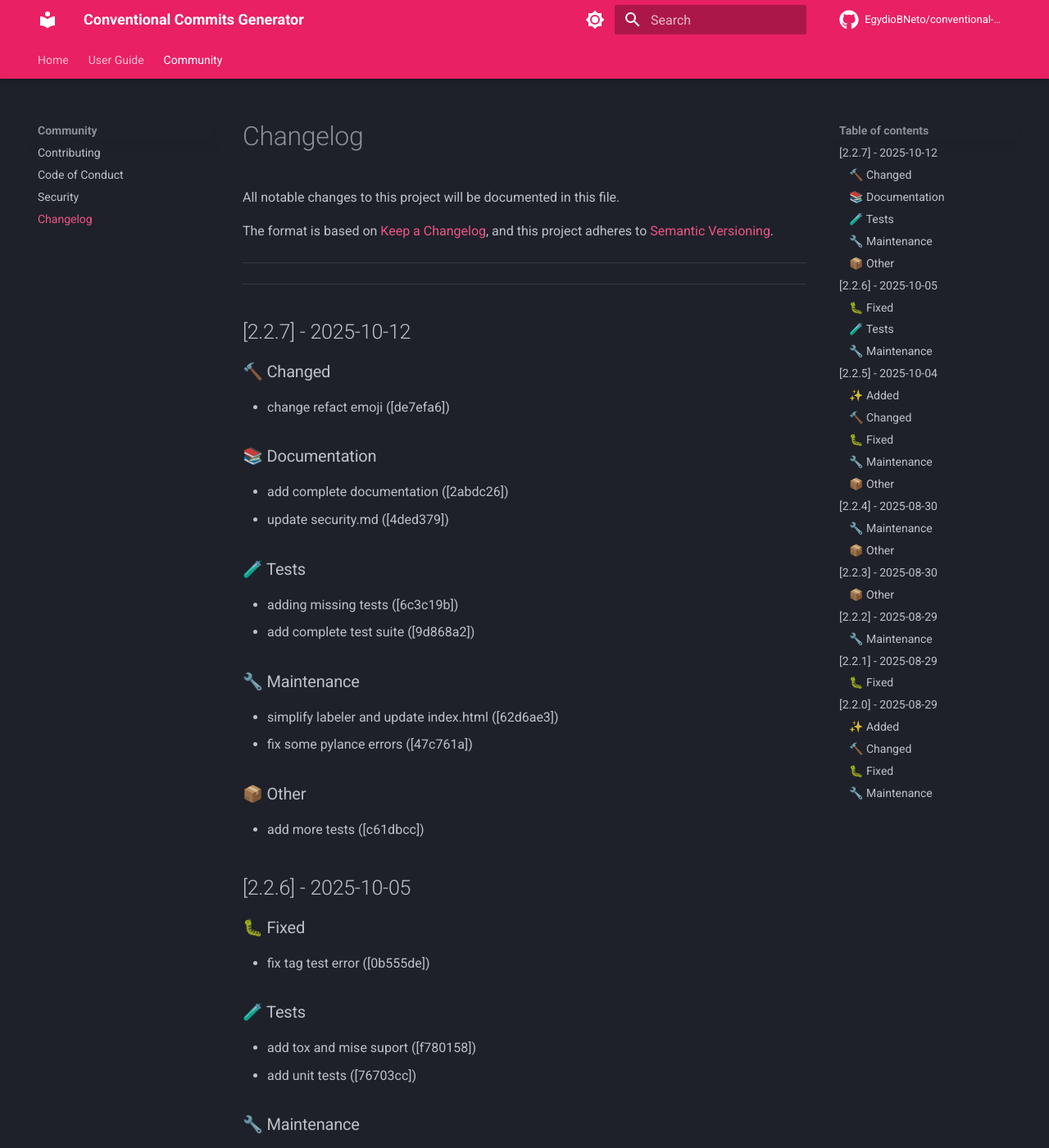
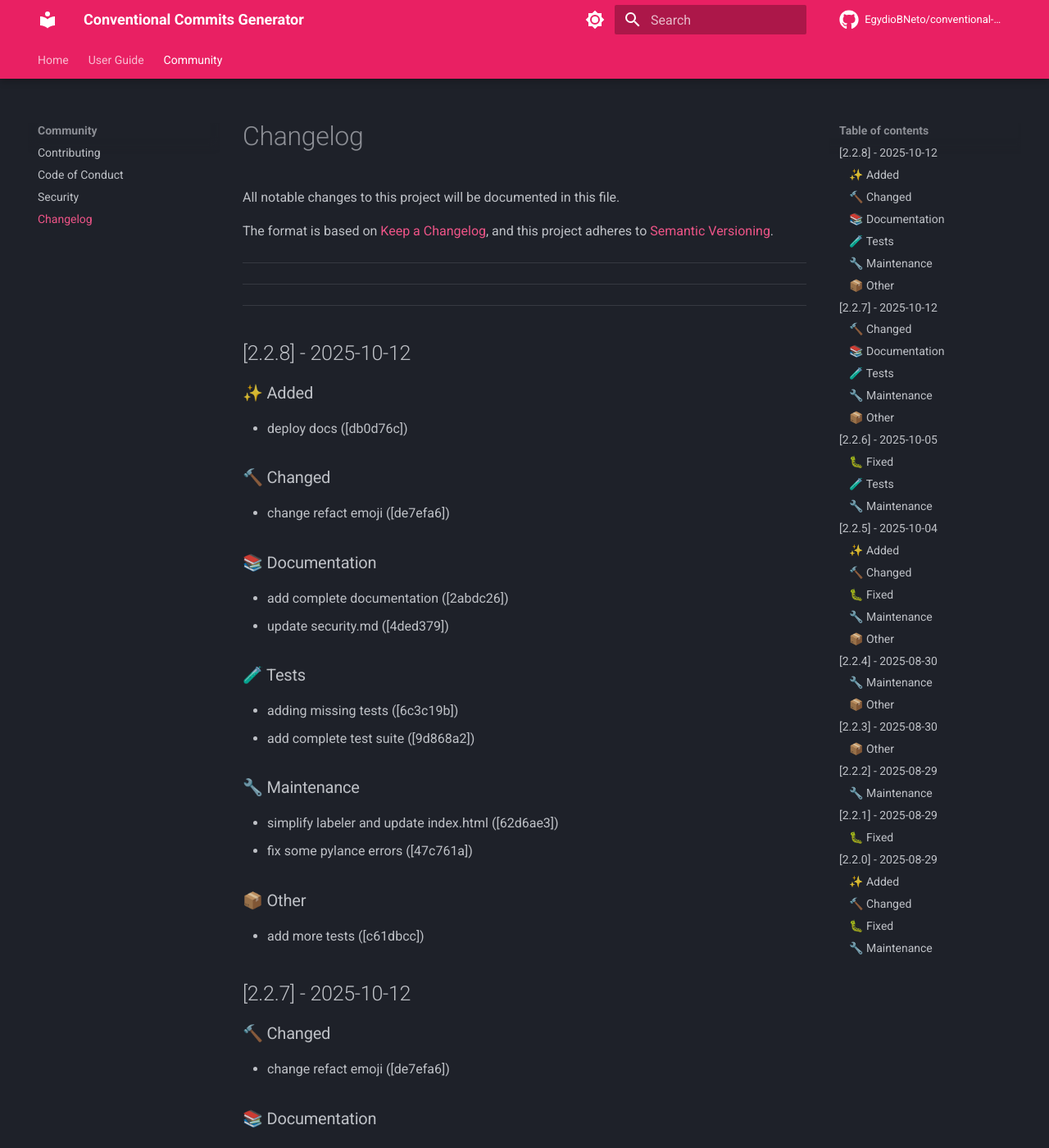
Before and after one commit to EgydioBNeto/conventional-commits-generator, an MkDocs documentation site: the page built from docs/community/changelog.md, in a window 1280 px wide and 1400 px high. Shown: the whole window at 82% size. Built offline with MkDocs 1.6.1 and Material for MkDocs 9.7.7, drawn with Linux system fonts in a browser that asks for light colours; comment, search, counter and statistics services are not loaded.

Commit message:
:wrench: chore: bump version to 2.2.8

```diff
--- a/docs/community/changelog.md
+++ b/docs/community/changelog.md
@@ -8,6 +8,37 @@ and this project adheres to [Semantic Versioning](https://semver.org/spec/v2.0.0
 ---
 
 ---
+
+---
+
+## [2.2.8] - 2025-10-12
+
+### ✨ Added
+
+- deploy docs ([db0d76c])
+
+### 🔨 Changed
+
+- change refact emoji ([de7efa6])
+
+### 📚 Documentation
+
+- add complete documentation ([2abdc26])
+- update security.md ([4ded379])
+
+### 🧪 Tests
+
+- adding missing tests ([6c3c19b])
+- add complete test suite ([9d868a2])
+
+### 🔧 Maintenance
+
+- simplify labeler and update index.html ([62d6ae3])
+- fix some pylance errors ([47c761a])
+
+### 📦 Other
+
+- add more tests ([c61dbcc])
 
 ## [2.2.7] - 2025-10-12
 
--- a/pyproject.toml
+++ b/pyproject.toml
@@ -4,7 +4,7 @@ build-backend = "hatchling.build"
 
 [project]
 name = "conventional-commits-generator"
-version = "2.2.7"
+version = "2.2.8"
 description = "Interactive CLI tool for creating standardized commit messages following conventional commits"
 readme = "README.md"
 requires-python = ">=3.9"
--- a/src/ccg/__init__.py
+++ b/src/ccg/__init__.py
@@ -1,3 +1,3 @@
 """Conventional Commits Generator - A CLI tool for standardized commit messages."""
 
-__version__ = "2.2.7"
+__version__ = "2.2.8"
```
Also changed, not shown: CHANGELOG.md (+31 -0 lines).
